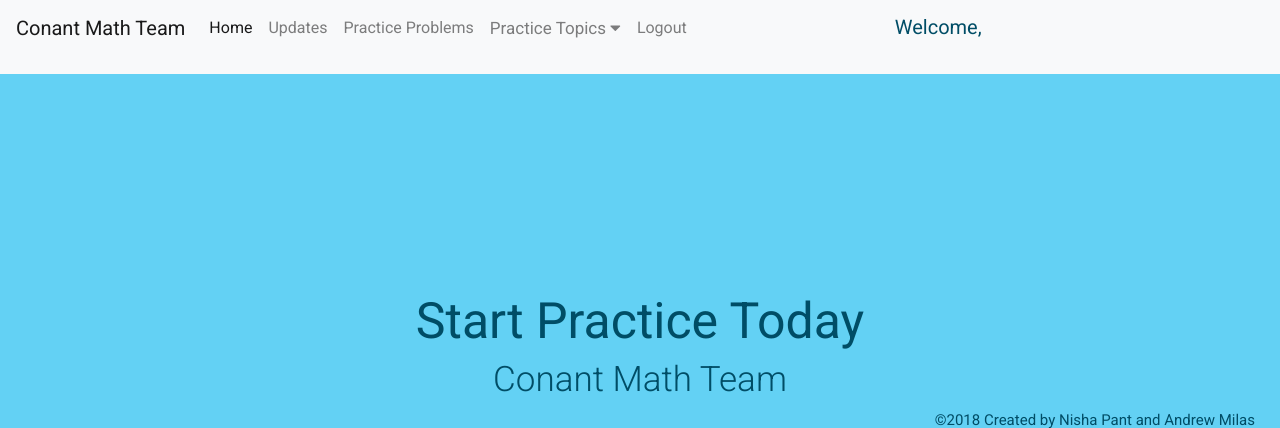
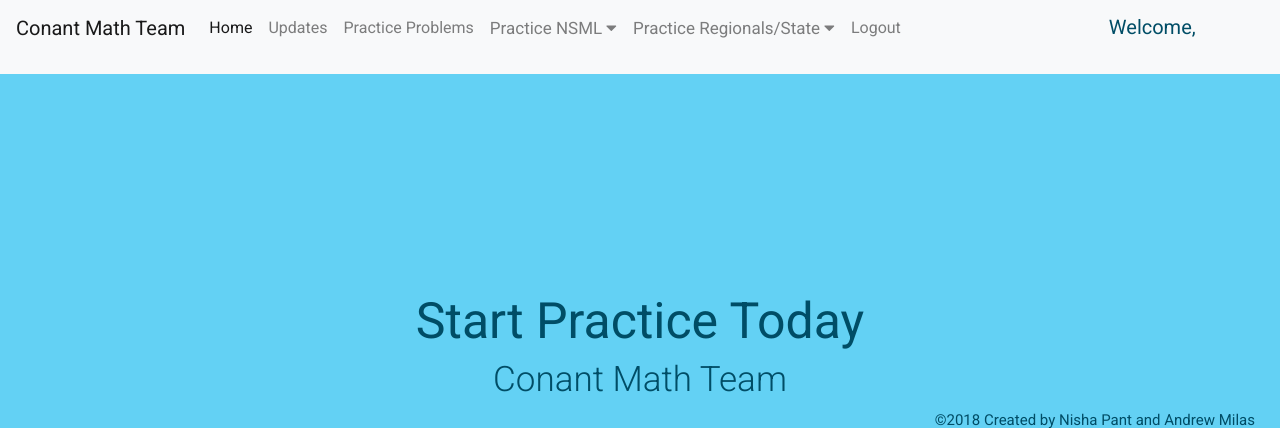
Before and after one commit to andrewmilas10/Math-Team-Website, a Django app: page /homepage in a window 1280 px wide. Shown: the top 428 px of the page. Run offline with Django 3.2, Linux system fonts and the light colour scheme; some libraries are stand-ins or nearby versions.

Commit message:
added regionals

```diff
--- a/core/templates/core/Nav_Bar_Layout.html
+++ b/core/templates/core/Nav_Bar_Layout.html
@@ -25,15 +25,27 @@
           <a {% ifequal activeNav "2" %}class="nav-link active" {% else %} class = "nav-link" {% endifequal %} href="{% url 'core:question_list' %}">Practice Problems</a>
 {#          <a {% ifequal activeNav "3" %}class="nav-link active" {% else %} class = "nav-link" {% endifequal %} href="{% url 'core:practice_topics' %}">Practice Topics</a>#}
           <div class="dropdown">
-            <p {% ifequal activeNav "3" %}class="nav-link active" {% else %} class = "nav-link" {% endifequal %}>Practice Topics
+            <p {% ifequal activeNav "3" %}class="nav-link active" {% else %} class = "nav-link" {% endifequal %}>Practice NSML
               <i class="fa fa-caret-down"></i>
             </p>
             <div class="dropdown-content">
-              <a href="{% url 'core:practice_topics' 0%}">Freshman</a>
-              <a href="{% url 'core:practice_topics' 1%}">Sophomore</a>
-              <a href="{% url 'core:practice_topics' 2%}">Junior</a>
-              <a href="{% url 'core:practice_topics' 3%}">Senior</a>
+              <a href="{% url 'core:practice_topics' 0 'Freshman Topics'%}">Freshman</a>
+              <a href="{% url 'core:practice_topics' 1 'Sophomore Topics'%}">Sophomore</a>
+              <a href="{% url 'core:practice_topics' 2 'Junior Topics'%}">Junior</a>
+              <a href="{% url 'core:practice_topics' 3 'Senior Topics'%}">Senior</a>
             </div>
+          </div>
+
+          <div class="dropdown">
+              <p {% ifequal activeNav "4" %}class="nav-link active" {% else %} class = "nav-link" {% endifequal %}>Practice Regionals/State
+                <i class="fa fa-caret-down"></i>
+              </p>
+              <div class="dropdown-content">
+                <a href="{% url 'core:practice_topics' 4 'Freshman Regionals State'%}">Freshman</a>
+                <a href="{% url 'core:practice_topics' 5 'Sophomore Regionals State'%}">Sophomore</a>
+                <a href="{% url 'core:practice_topics' 6 'Junior Regionals State'%}">Junior</a>
+                <a href="{% url 'core:practice_topics' 7 'Senior Regionals State'%}">Senior</a>
+              </div>
           </div>
           <a {% ifequal activeNav "4" %}class="nav-link active" {% else %} class = "nav-link" {% endifequal %} href="{% url 'core:logout_user' %}">Logout</a>
           <div id="name"class="nav navbar-nav navbar-right">
--- a/core/templates/core/practice_topics.html
+++ b/core/templates/core/practice_topics.html
@@ -3,7 +3,7 @@
 
 {% block content %}
 
-<h1 class = "banner" id="title">Practice Topics</h1>
+<h1 class = "banner" id="title">{{ title }}</h1>
 <br>
 
 {% for key, value, color in progress %}
@@ -14,7 +14,7 @@
         <div class="progress" style="width: 75%; margin: auto">
             <div class="{{ color }}" style="width:{{ value }}%"></div>
         </div><br>
-      <span class = "inline" style="font-size: 20px" id="status">{{  value }}%</span>
+      <span class = "inlinep" style="font-size: 20px; color: blue" id="status">{{  value }}%</span>
     </a>
   </div>
 {% endfor %}
--- a/core/urls.py
+++ b/core/urls.py
@@ -15,8 +15,10 @@ urlpatterns = [
     url(r'^logout_user/$', views.logout_user, name='logout_user'),
     url(r'^homepage$', views.homepage, name='homepage'),
     url(r'^questions/(?P<filter_by>[a-zA_Z]+)/$', views.questions, name='questions'),
-    url(r'^practice_topics/$', views.practice_topics, name='practice_topics'),
-    url(r'^practice_topics/(?P<grade>[0-9]+)/$', views.practice_topics, name='practice_topics'),
+    # url(r'^practice_topics/$', views.practice_topics, name='practice_topics'),
+    url(r'^practice_topics/(?P<title>[a-zA_Z]+)/$', views.practice_topics, name='practice_topics'),
+
+    url(r'^practice_topics/(?P<category>[0-9]+)/(?P<title>[a-zA-Z, -]+)/$', views.practice_topics, name='practice_topics'),
     url(r'^practice_topics_detail/(?P<topic>[a-zA-Z0-9, -]+)/$', views.practice_topics_detail, name='practice_topics_detail')
 
 ]
--- a/core/views.py
+++ b/core/views.py
@@ -169,22 +169,33 @@ def pickColor(progress):
     else:
         return "progress-bar-striped bg-danger"
 
-def practice_topics(request, grade):
+activeNav = 3;
+def practice_topics(request, category, title):
     # topiclist = ['Ratios, Proportions and Percents', 'Number Theory and Divisibility', 'Counting Basics and Probability'
     #     , 'Quadratics', 'Probability', 'Advanced Geometrical Concepts', 'Perimeter, Area and Surface Area',
     #              'Logic, Sets and Venn Diagram', 'Similarity', 'Coordinate Geometry', 'Circles', 'Trigonometry',
     #              'Parametric Equations', 'Theory of Equations']
-    print(grade)
-    if grade == "0":
+    global activeNav;
+    if category == "0":
+        activeNav = 3;
         topiclist = ['Ratios, Proportions and Percents', 'Number Theory and Divisibility',
                      'Counting Basics and Probability', 'Quadratics']
-    elif grade == "1":
+    elif category == "1":
+        activeNav = 3;
         topiclist = ['Geometric Probability', 'Advanced Geometrical Concepts', 'Perimeter, Area, and Surface Area',
                      'Logic, Sets, and Venn Diagram', 'Similarity', 'Coordinate Geometry', 'Circles']
-    elif grade == "2":
+    elif category == "2":
+        activeNav = 3;
         topiclist = ['Probability', 'Coordinate Geometry', 'Trigonometry']
+    elif category == "3":
+        activeNav = 3;
+        topiclist = ['Trigonometry', 'Parametric Equations', 'Theory of Equations']
+    elif category == "4":
+        activeNav = 4;
+        topiclist = ["Piggeee"]
     else:
-        topiclist = ['Trigonometry', 'Parametric Equations', 'Theory of Equations']
+        activeNav = 4;
+        topiclist = ["Piggeee"]
     print(topiclist)
     user = request.user
     progressDict = json.loads(user.profile.progress2)
@@ -193,7 +204,7 @@ def practice_topics(request, grade):
         if (num[0] in topiclist):
             progress.append([num[0], num[1], pickColor(num[1])])
 
-    return render(request, 'core/practice_topics.html', {'progress': progress, 'topics': topiclist, "activeNav": "3"})
+    return render(request, 'core/practice_topics.html', {'title': title, 'progress': progress, 'topics': topiclist, "activeNav": activeNav})
 
 def pickQuestion(topic):
     possQuestions = Question.objects.filter(is_complete=False).filter(topic=topic)
@@ -207,6 +218,7 @@ def pickQuestion(topic):
     return random.choice(possQuestions)
 
 def practice_topics_detail(request, topic):
+    global activeNav;
     user = request.user
     progressDict = json.loads(user.profile.progress2)
     attemptsDict = json.loads(user.profile.attempts)
@@ -234,7 +246,7 @@ def practice_topics_detail(request, topic):
             'showSolutionButton': showSolutionButton,
             'question': pastQuestion,
             'correctAnswer': correctAnswer,
-            "activeNav": "3"
+            "activeNav": activeNav
         }
 
     if showSolutionButton:
```
Also changed, not shown: db.sqlite3.
